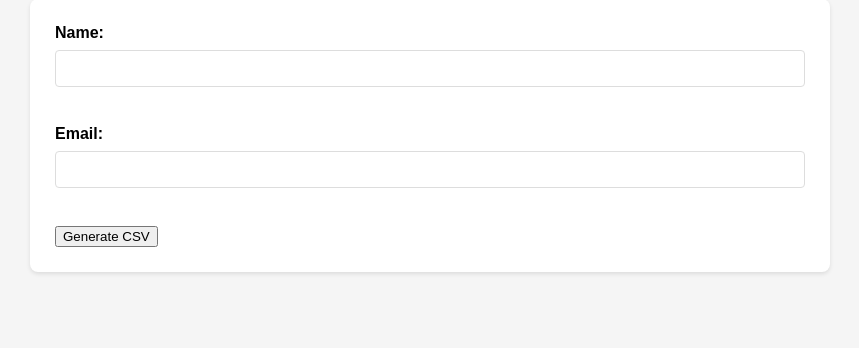
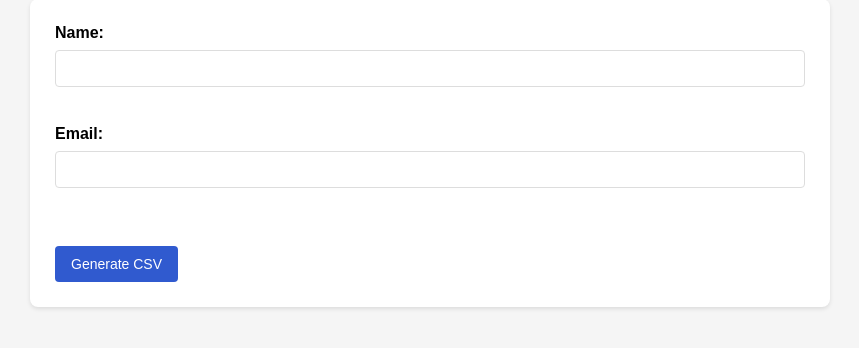
Before and after one commit to keavenymalachy/FlaskProject, a Flask app: page / in a window 1280 px wide. Shown: the part 109-457 px from the top of the page, without its empty margins (210-1069 px from the left). Run offline with Flask 3, Linux system fonts and the light colour scheme.

Commit message:
Add styles for submit button and adjust button margin

```diff
--- a/static/css/styles.css
+++ b/static/css/styles.css
@@ -36,10 +36,22 @@ input[type="email"] {
   box-sizing: border-box;
 }
 
+input[type="submit"] {
+  background-color: rgb(48, 90, 207);
+  color: white;
+  padding: 10px 16px;
+  margin-top: 20px;
+  border: none;
+  border-radius: 4px;
+  cursor: pointer;
+  font-size: 14px;
+}
+
 button {
   background-color: #4caf50;
   color: white;
   padding: 12px 20px;
+  margin-top: 20px;
   border: none;
   border-radius: 4px;
   cursor: pointer;
```
